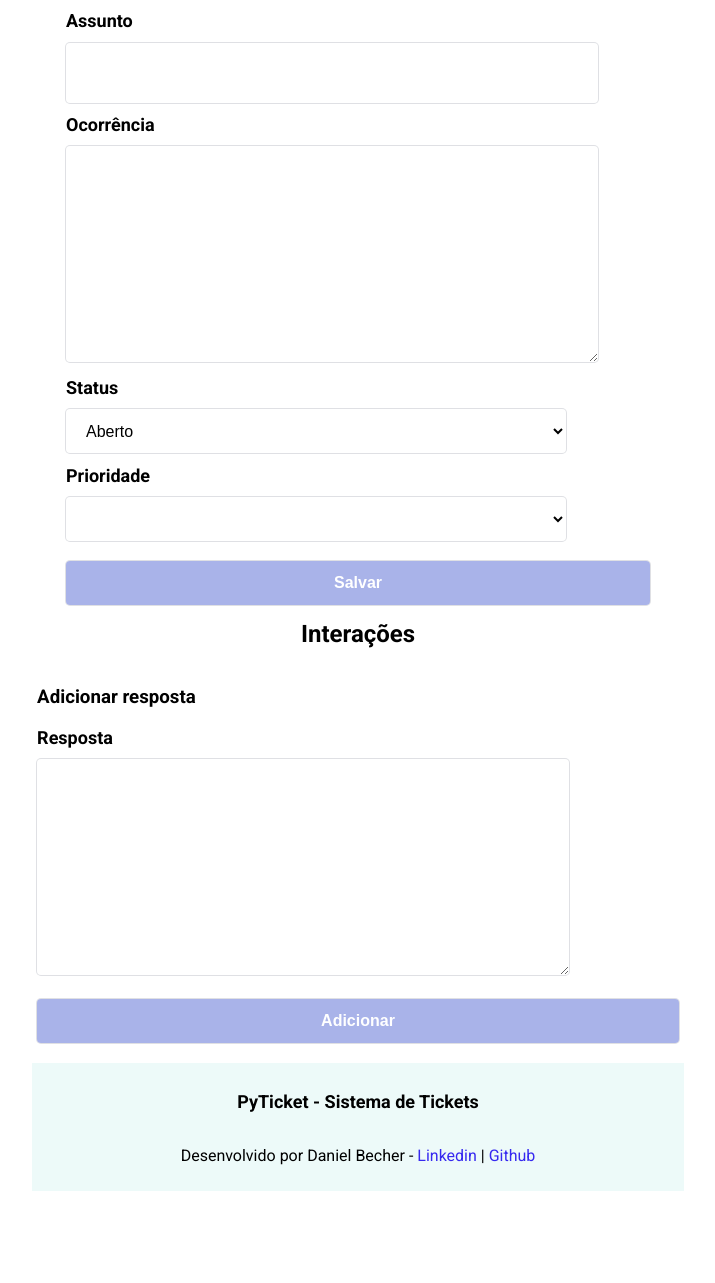
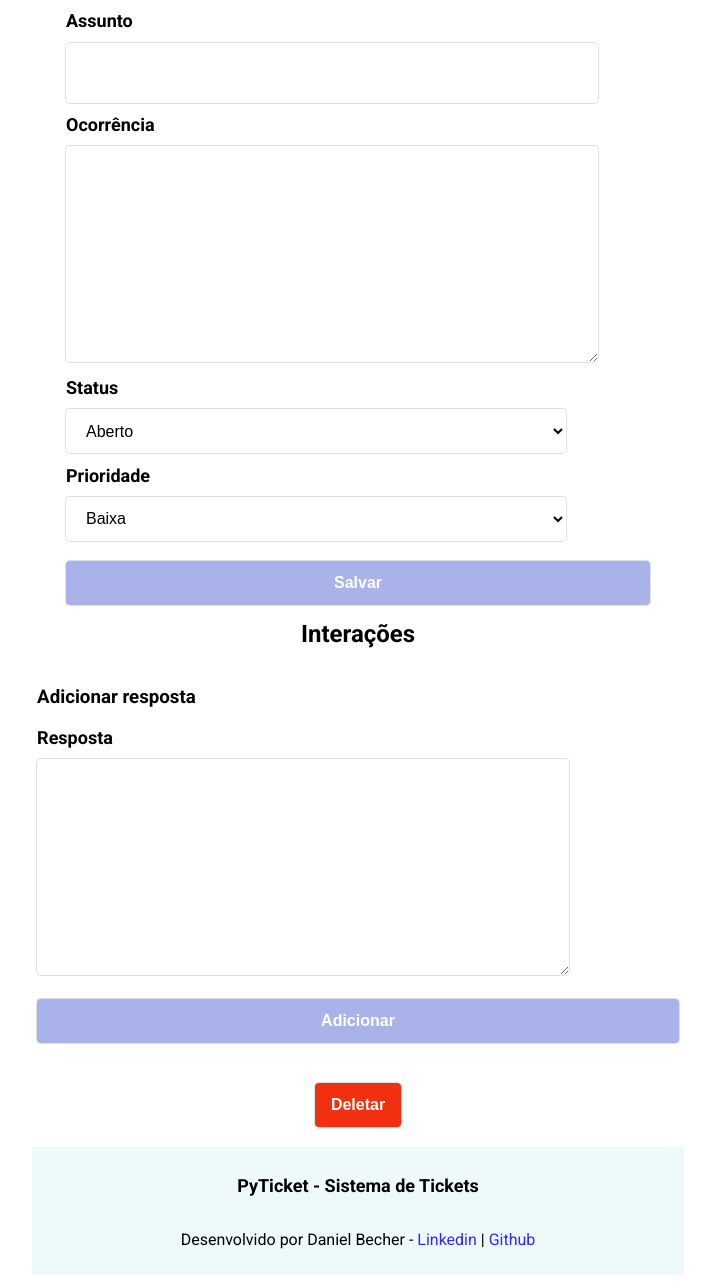
Before and after one commit to danielbecher/pyticket, a Django app: page /tickets/ticket/ in a window 1280 px wide. Shown: the part 245-1528 px from the top of the page, without its empty margins (282-997 px from the left). Before the commit the page ends 1436 px from the top, so only its background shows below. Run offline with Django 4.2, Linux system fonts and the light colour scheme; the visitor is signed in with stand-in values (Sample User, id 1); lists and menus that the app fills with data are empty.

Commit message:
Bug da prioridade resolvido

```diff
--- a/pyticket/ptkt/views.py
+++ b/pyticket/ptkt/views.py
@@ -39,10 +39,14 @@ def logout_user(request):
 @login_required(login_url='/login/')
 def tickets_list(request):
     usuario = request.user
-    data_atual = datetime.now()
-    ticket = Tickets.objects.filter(usuario_id=usuario)
-    dados = {'tickets': ticket}
-    return render(request, 'tickets.html', dados)
+    if usuario.is_staff:
+        ticket = Tickets.objects.all().order_by('-data_abertura')
+        dados = {'tickets': ticket}
+        return render(request, 'tickets.html', dados)
+    else:
+        ticket = Tickets.objects.filter(usuario_id=usuario)
+        dados = {'tickets': ticket}
+        return render(request, 'tickets.html', dados)
 
 @login_required(login_url='/login/')
 def ticket(request):
@@ -70,6 +74,7 @@ def ticket_submit(request):
                 ticket.descricao = descricao
                 ticket.status = status
                 ticket.prioridade = prioridade
+                print(prioridade)
                 ticket.save()
         else:
             Tickets.objects.create(assunto=assunto,
@@ -95,7 +100,7 @@ def ticket_criar_submit(request):
                                   data_abertura=data_abertura,
                                   descricao=descricao,
                                   usuario=usuario,
-                                  prioridade = prioridade,
+                                  prioridade=prioridade,
                                   status = status)
 
     notificaMail("O usuário {} criou um ticket com a prioridade {}. Veja aqui mesmo este ticket: {}".format(usuario, prioridade, urlAdmin), emailAssuntoCriacao, "daniel@becher.com.br")
@@ -122,7 +127,7 @@ def ticket_delete(request, id_ticket):
         ticket = Tickets.objects.get(id=id_ticket)
     except Exception:
         raise Http404()
-    if usuario == ticket.usuario:
+    if usuario == ticket.usuario or usuario.is_staff:
         ticket.delete()
     else:
         raise Http404()
--- a/pyticket/static/css/criarticket.css
+++ b/pyticket/static/css/criarticket.css
@@ -57,6 +57,28 @@
                 rgba(0, 0, 0, 0) 0px 0px 0px 0px;
 }
 
+.ticket__button--delete {
+    color: #fff;
+    font-weight: bold;
+    font-size: 16px;
+    line-height: 28px;
+    padding: 8px 16px;
+    width: 100%;
+    margin: 20px 0;
+    min-height: 44px;
+    border: unset;
+    border-radius: 4px;
+    outline-color: #f0300e;
+    background-color: #f0300e;
+    box-shadow: rgba(0, 0, 0, 0) 0px 0px 0px 0px,
+                rgba(0, 0, 0, 0) 0px 0px 0px 0px,
+                rgba(0, 0, 0, 0) 0px 0px 0px 0px,
+                rgba(60, 66, 87, 0.16) 0px 0px 0px 1px,
+                rgba(0, 0, 0, 0) 0px 0px 0px 0px,
+                rgba(0, 0, 0, 0) 0px 0px 0px 0px,
+                rgba(0, 0, 0, 0) 0px 0px 0px 0px;
+}
+
 .ticket__label {
     font-size: 18px;
     font-weight: 600;
--- a/pyticket/templates/criarticket.html
+++ b/pyticket/templates/criarticket.html
@@ -11,7 +11,7 @@
         <label class="ticket__label">Ocorrência</label>
         <textarea class="ticket__input" name="descricao" rows=10 cols=20>{{ ticket.descricao }}</textarea>
         <label class="ticket__label">Prioridade</label>
-        <select class="ticket__input" type="text" name="prioridade" value="{{ ticket.prioridade }}">
+        <select class="ticket__input" name="prioridade" value="{{ ticket.prioridade }}">
             <option selected>Baixa</option>
             <option>Média</option>
             <option>Alta</option>
--- a/pyticket/templates/ticket.html
+++ b/pyticket/templates/ticket.html
@@ -17,8 +17,10 @@
             <option {% if ticket.status == 'Aguardando' %} selected {% endif %}>Aguardando</option>
         </select>
         <label class="ticket__label">Prioridade</label>
-        <select class="ticket__input" type="text" name="prioridade" value="{{ opcao }}">
-            {% for opcao in ticket.prioridadesChoices %}<option>{{ opcao }} </option>{% endfor %}
+        <select class="ticket__input" name="prioridade">
+            <option value="Baixa" {% if ticket.prioridade == "Baixa" %} selected {%endif%}>Baixa</option>
+            <option value="Média" {% if ticket.prioridade == "Média" %} selected {%endif%}>Média</option>
+            <option value="Alta" {% if ticket.prioridade == "Alta" %} selected {%endif%}>Alta</option>
         </select>
         <button class="ticket__button" type="submit">Salvar</button>
     </form>
@@ -43,4 +45,11 @@
     </form>
 </section>
 
+<section class="interacoes">
+    {%if request.user.is_staff %}
+        <a href="/tickets/ticket/delete/{{ ticket.id }}/"><button class="ticket__button--delete" type="interacaosubmit">Deletar</button></a>
+    {% endif %}
+</section>
+
+
 {% endblock %}
```
Also changed, not shown: pyticket/ptkt/models.py (+1 -7 lines), pyticket/ptkt/migrations/0004_alter_interacoes_anexo_alter_tickets_prioridade.py (added).
